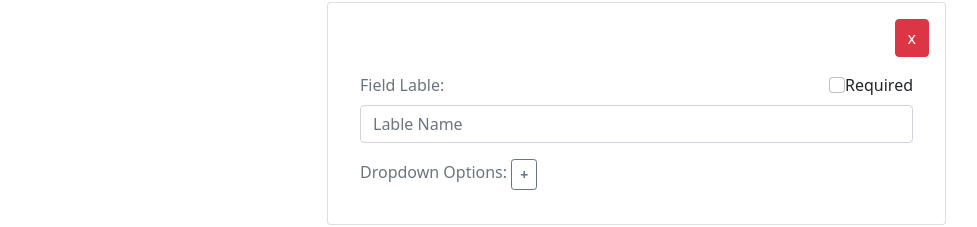
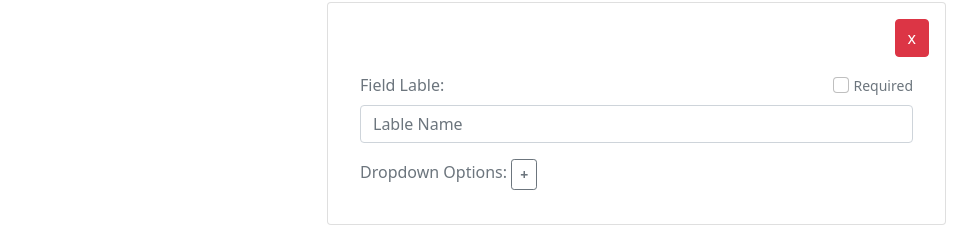
Before and after one commit to DalaviMoreshwar/dynamic_template, a React (Create React App) app: page /create-template in a window 1280 px wide. Both pictures are taken after a click on the button "Dropdown". Shown: the part 256-483 px from the top of the page, without its empty margins (50-1027 px from the left). Built offline with nearby package versions, Linux system fonts and the light colour scheme.

Commit message:
added state for require field

```diff
--- a/src/components/NewTamplate/CreateTemplate.jsx
+++ b/src/components/NewTamplate/CreateTemplate.jsx
@@ -5,6 +5,7 @@ import AddOption from "./AddOption";
 
 const CreateTemplate = () => {
   const [templateName, setTemplateName] = useState("")
+  const [require, setRequire] = useState(false)
   const [inputFields, setInputFields] = useState([])
 
   const handleFormChange = (index, e) => {
@@ -28,7 +29,7 @@ const CreateTemplate = () => {
 
   const submit = (e) => {
     e.preventDefault();
-    console.log(inputFields)
+    console.log(inputFields, require)
   }
 
   return (
@@ -77,9 +78,9 @@ const CreateTemplate = () => {
                         <div className="d-flex justify-content-between">
                           <FieldLabel label="Field Lable:" />
                           <div>
-                            <input className="form-check-input" type="checkbox" value="" id="flexCheckDefault" />
-                            <label className="form-check-label" for="flexCheckDefault">
-                              Required
+                            <input className="form-check-input" type="checkbox" checked={require} onChange={() => setRequire(!require)} id="flexCheckDefault" /> {" "}
+                            <label className="form-check-label text-muted fs-6" for="flexCheckDefault">
+                              <small>Required</small>
                             </label>
                           </div>
                         </div>
```
